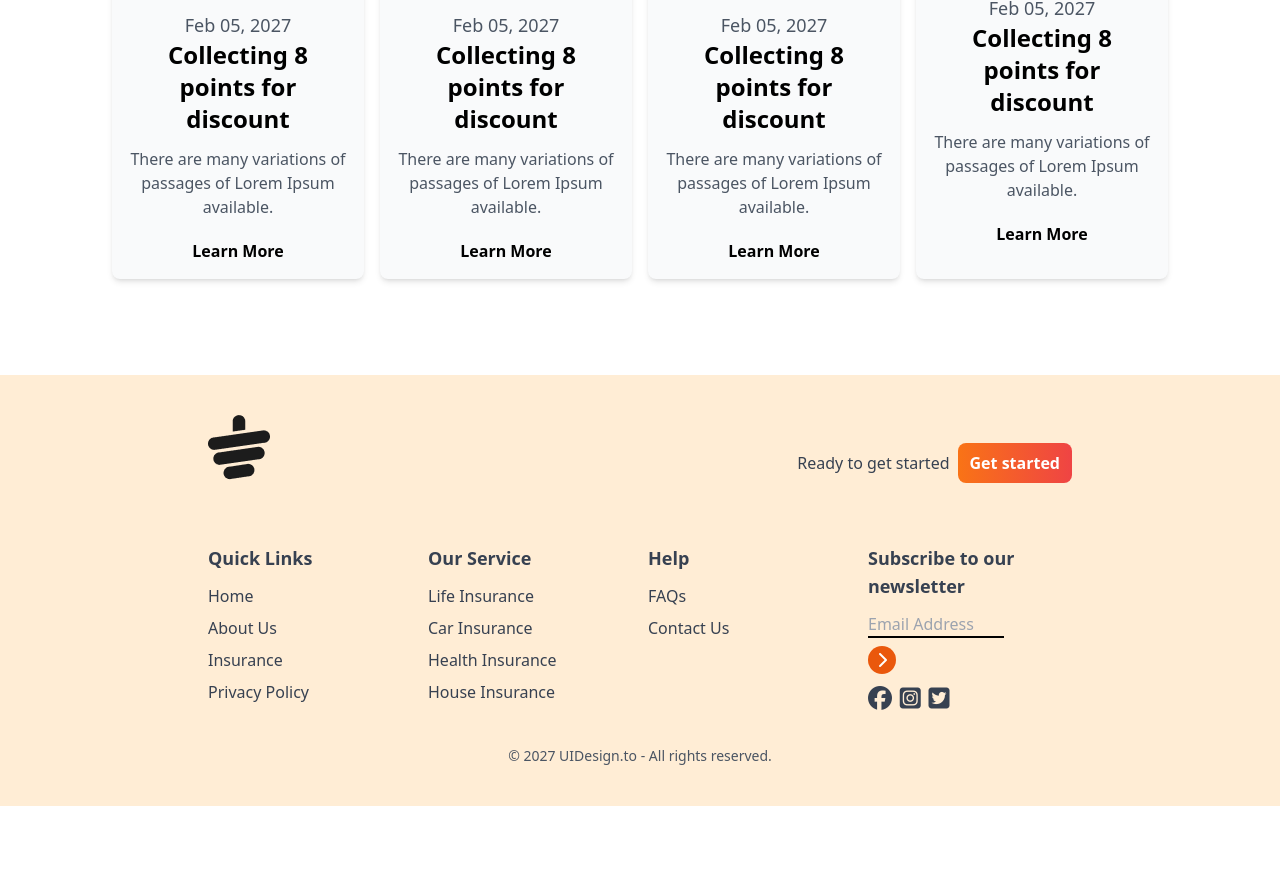
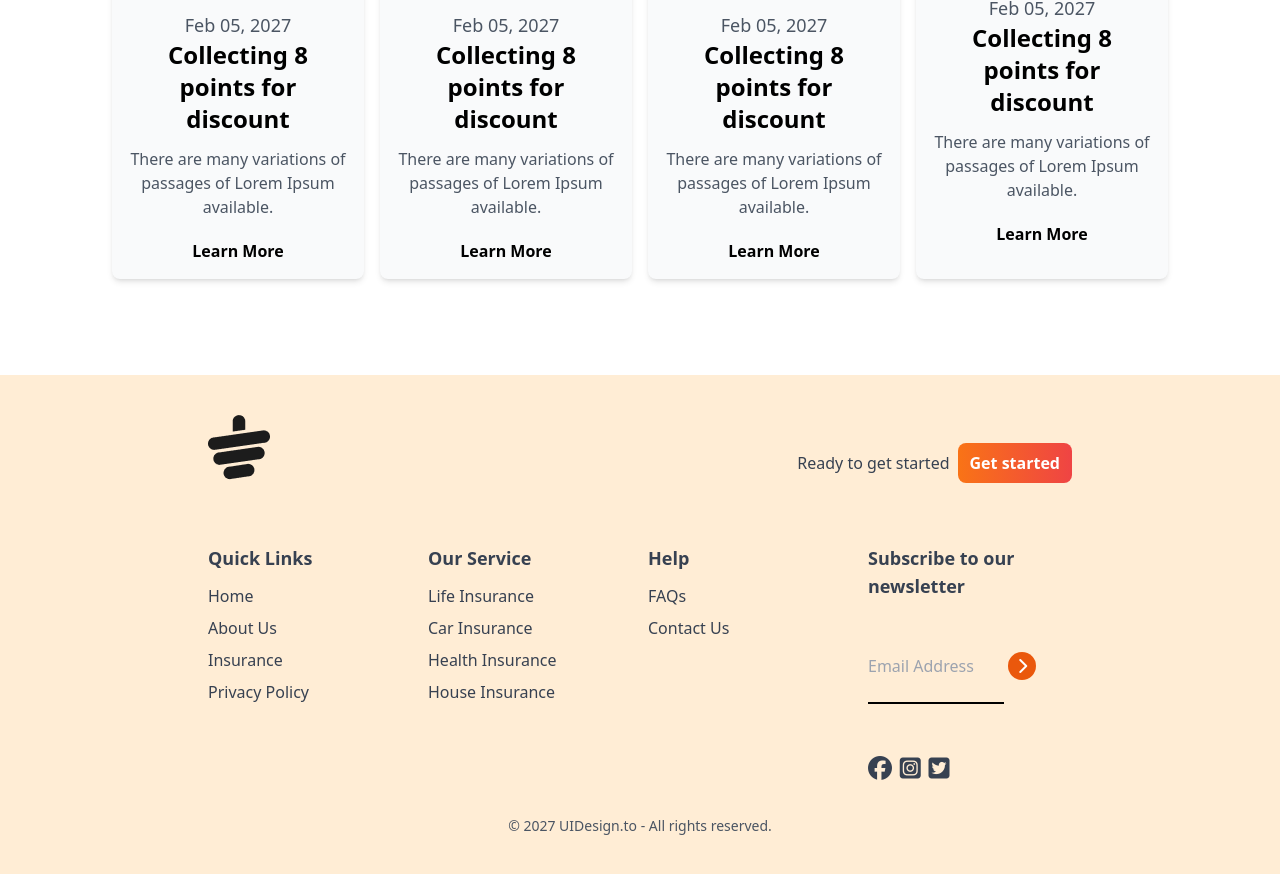
Before and after one commit to dipu004/Tea-House, a plain HTML site: page index.html in a window 1280 px wide. Shown: the part 2954-3828 px from the top of the page. Before the commit the page ends 3760 px from the top, so only its background shows below. Drawn offline with nearby package versions, Linux system fonts and the light colour scheme.

Commit message:
modify footer section

```diff
--- a/index.html
+++ b/index.html
@@ -321,9 +321,11 @@
            <div>
              <h3 class="font-semibold text-lg mb-3">Subscribe to our newsletter</h3>
              <div class="flex flex-col space-y-2">
-               <input placeholder="Email Address" type="text" class="bg-transparent border-b-2 border-black w-4/6" />
-               <i class="fa-solid fa-chevron-right
-               w-7 h-7 bg-orange-600 inline-flex rounded-full text-white justify-center items-center"></i>
+             <div class="mt-10 mb-10">
+              <input placeholder="Email Address" type="text" class=" pb-6 bg-transparent border-b-2 border-black w-4/6 focus:outline-none" />
+              <i class="fa-solid fa-chevron-right
+              w-7 h-7 bg-orange-600 inline-flex rounded-full text-white justify-center items-center"></i>
+             </div>
                <div class="flex justify-between w-2/5 mb-2 mt-8">
                 <i   class="fa-brands fa-facebook         text-2xl  "></i>
                 <i   class="fa-brands fa-square-instagram text-2xl  "></i>
```
